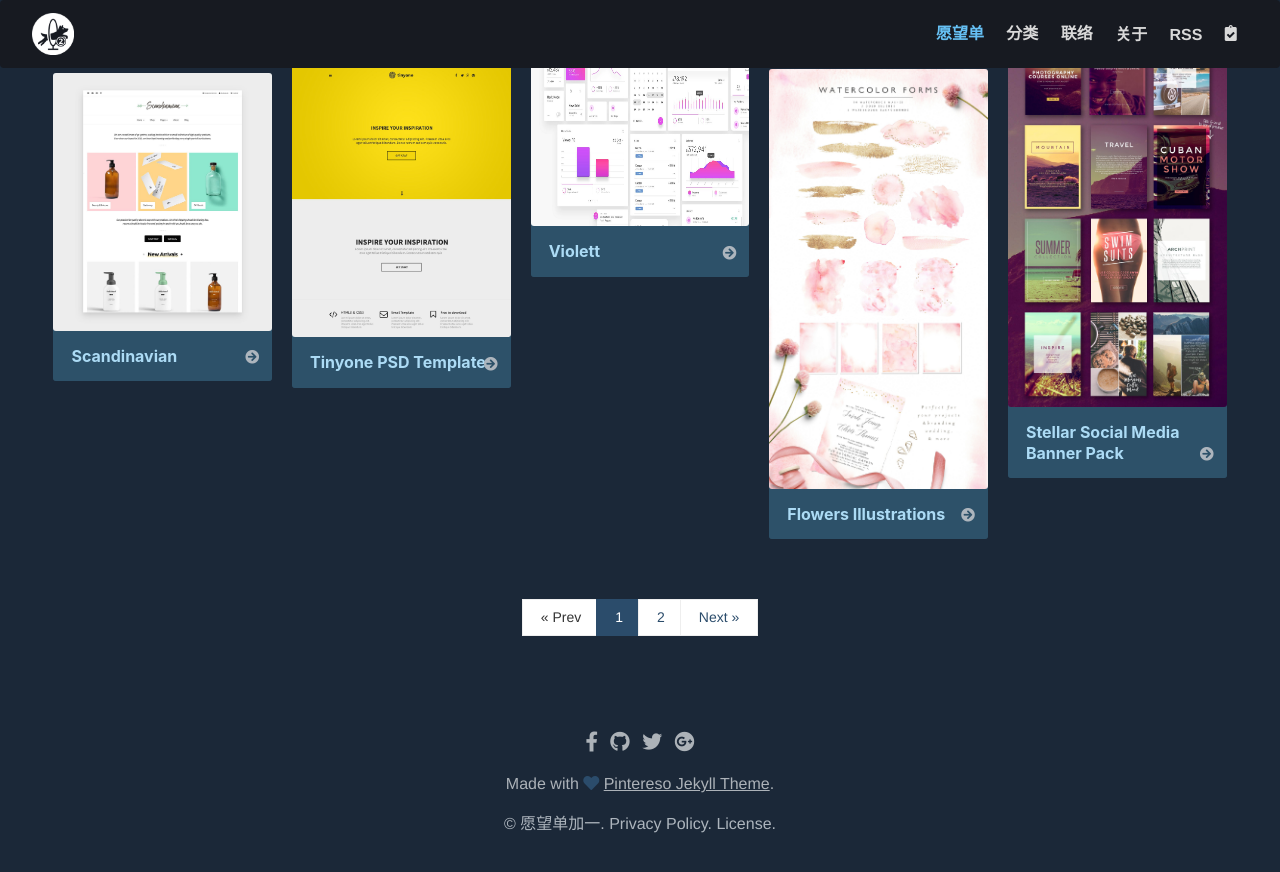
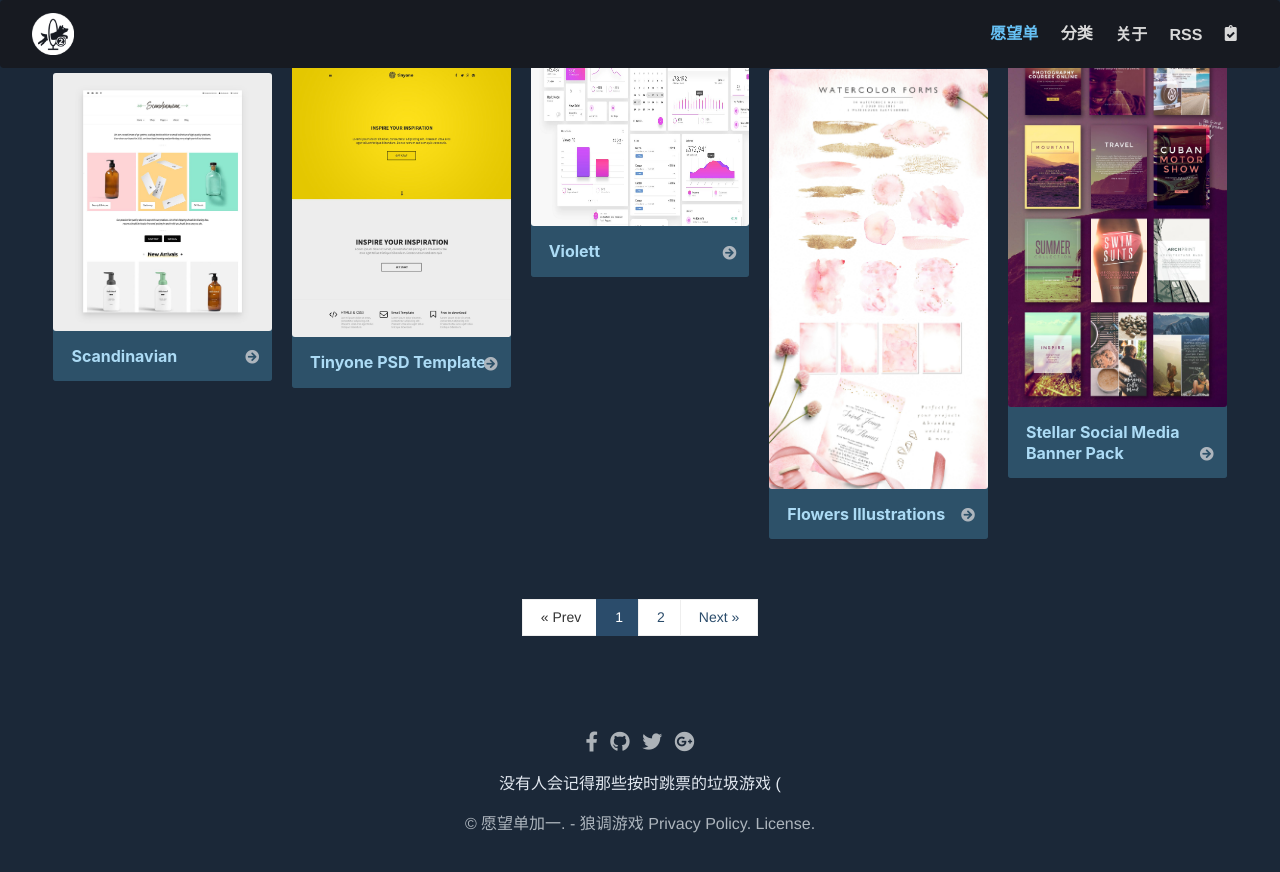
Before and after one commit to vicevolf/wishlist-gold, a Jekyll site: the page built from index.html, in a window 1280 px wide and 900 px high, scrolled down 1557 px. Shown: the top 872 px of the window. Built offline with Jekyll 4.4.1, drawn with Linux system fonts in a browser that asks for light colours; the list of posts is cut into pages by our own code; comment, search, counter and statistics services are not loaded.

Commit message:
修改页脚

```diff
--- a/_includes/footer-copyright.html
+++ b/_includes/footer-copyright.html
@@ -7,9 +7,7 @@
 
 <span class="credits">
 
-	<a target="_blank" class="text-dark" href="https://www.wowthemes.net/pintereso-free-bootstrap-jekyll-theme/">
-		Made with <i class="fa fa-heart text-danger"></i> <u>Pintereso Jekyll Theme</u>.
-	</a>
+	<p>没有人会记得那些按时跳票的垃圾游戏 ( </p>
 
 </span>
 
@@ -17,7 +15,7 @@
 
 <p>
     <a class="text-muted" href="{{site.url}}{{site.baseurl}}/">
-        &copy;  {{site.name}}.
+        &copy;  {{site.name}}.  - 狼调游戏
     </a>
 
     <a class="text-muted" href="{{site.url}}{{site.baseurl}}/privacy-policy.html">
--- a/_includes/menu-header.html
+++ b/_includes/menu-header.html
@@ -6,9 +6,9 @@
 <li class="nav-item">
     <a class="nav-link" href="{{site.baseurl}}/categories.html">分类</a>
 </li>
-<li class="nav-item">
+<!-- <li class="nav-item">
     <a class="nav-link" href="{{site.baseurl}}/contact.html">联络</a>
-</li>
+</li> -->
 <li class="nav-item">
     <a class="nav-link" href="{{site.baseurl}}/about.html"><!--<img class="rounded-circle mr-2" src="{{site.baseurl}}/{{site.avatar}}" width="30">--><span class="align-middle">关于</span></a>
 </li>
--- a/_layouts/default.html
+++ b/_layouts/default.html
@@ -24,6 +24,8 @@
   <!-- <script src="https://code.jquery.com/jquery-3.3.1.slim.min.js" integrity="sha384-q8i/X+965DzO0rT7abK41JStQIAqVgRVzpbzo5smXKp4YfRvH+8abtTE1Pi6jizo" crossorigin="anonymous"></script> -->
 
   {% include tracking-header.html %}
+
+  <!-- Made with Pintereso Jekyll Theme.  -->
 
 </head>
 
```
